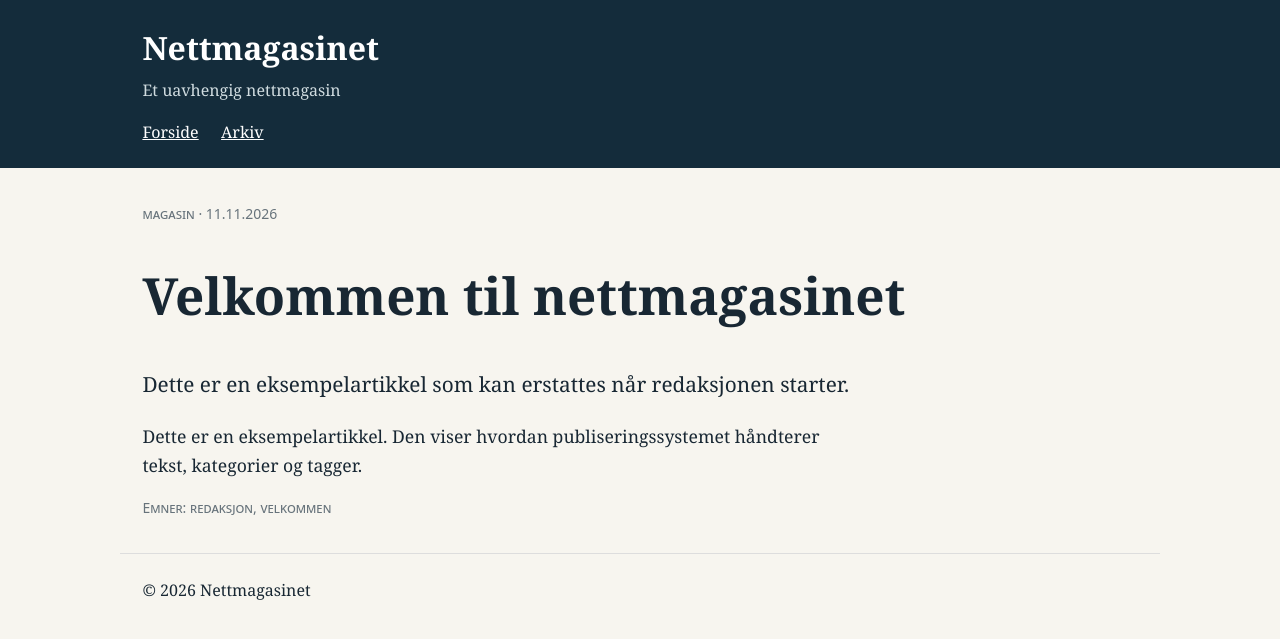
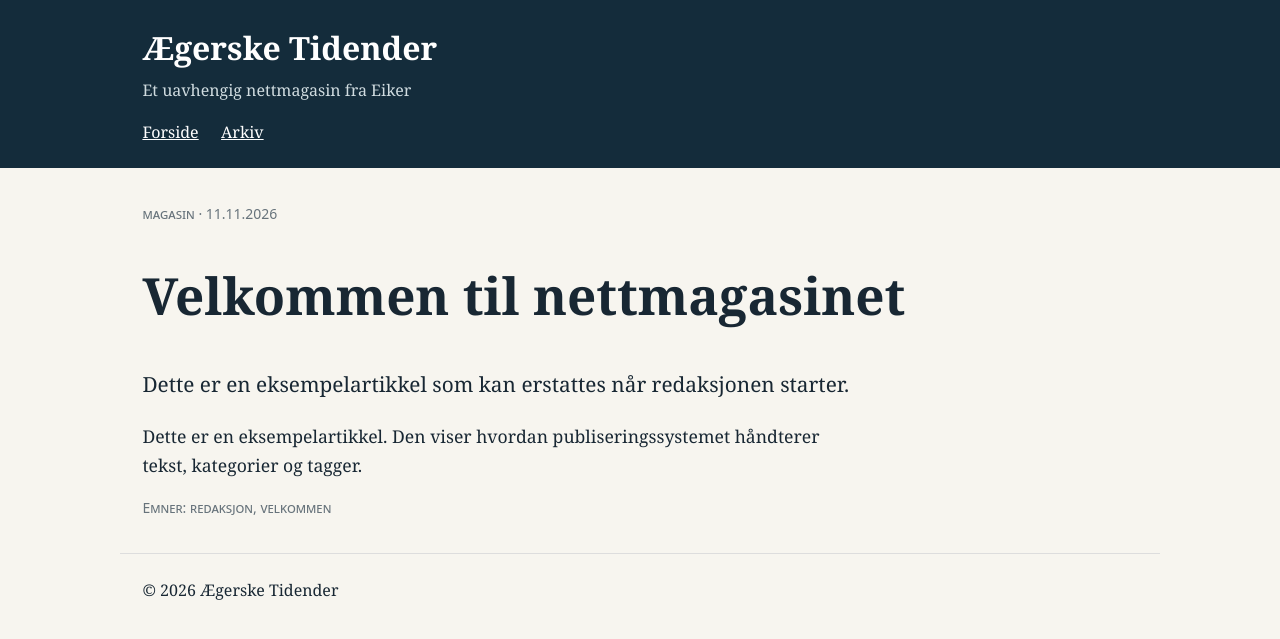
Before and after one commit to holmenrune-cloud/AegerskeTidender, a Jekyll site: the page built from _posts/2026-11-11-velkommen.md, in a window 1280 px wide. Shown: the top 639 px of the page. Built offline with Jekyll 4.4.1, drawn with Linux system fonts in a browser that asks for light colours.

Commit message:
Update site title, description, and URLs in config

```diff
--- a/_config.yml
+++ b/_config.yml
@@ -1,9 +1,9 @@
-title: Nettmagasinet
-description: Et uavhengig nettmagasin
+title: "Ægerske Tidender"
+description: "Et uavhengig nettmagasin fra Eiker"
+timezone: Europe/Oslo
+url: "https://holmenrune-cloud.github.io"
+baseurl: "/AegerskeTidender"
 lang: nb-NO
-timezone: Europe/Oslo
-url: ""
-baseurl: ""
 permalink: /:categories/:year/:month/:day/:title/
 markdown: kramdown
 plugins:
@@ -12,3 +12,6 @@ exclude:
   - scripts
   - README.md
   - requirements.txt
+  - vendor
+  - Gemfile
+  - Gemfile.lock
```
